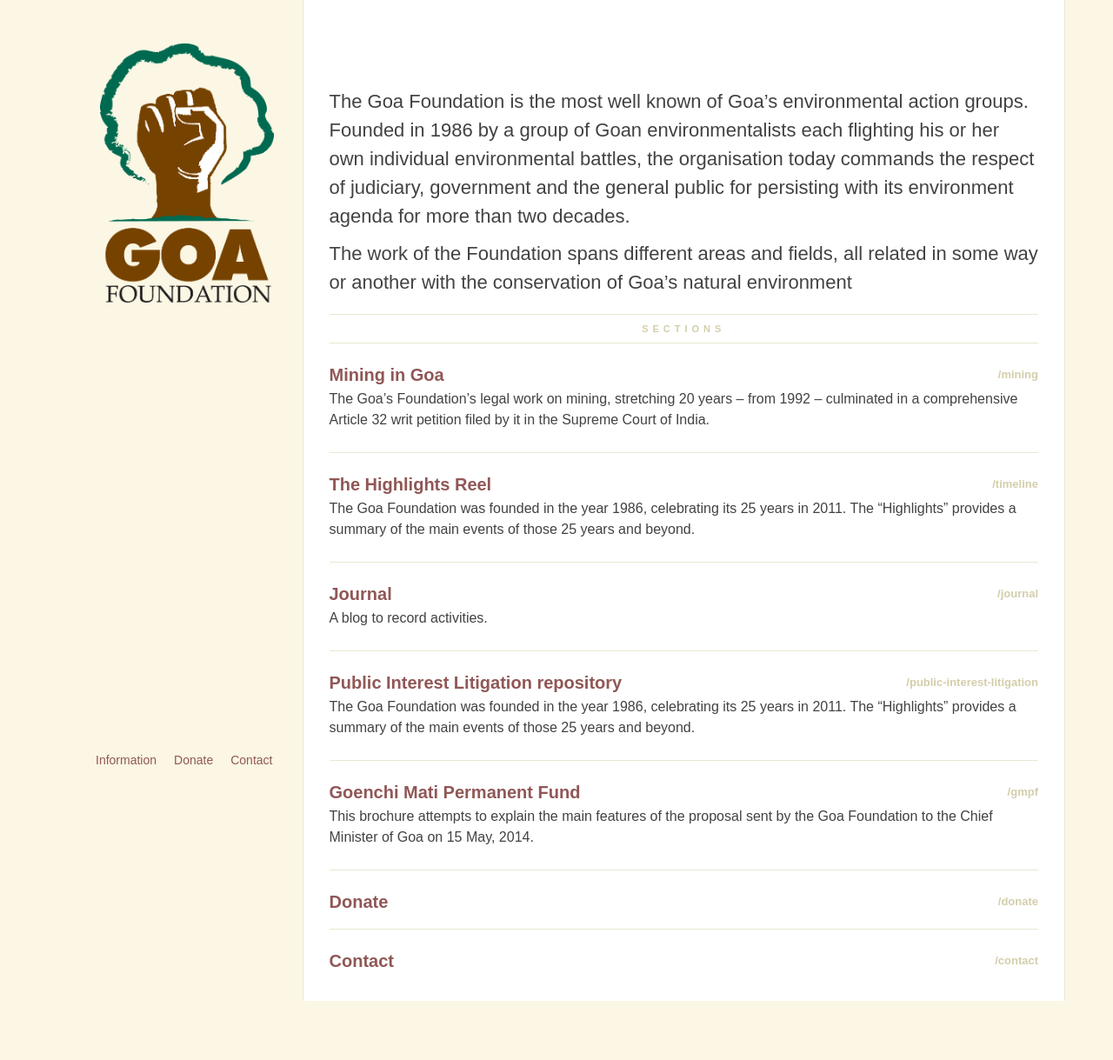
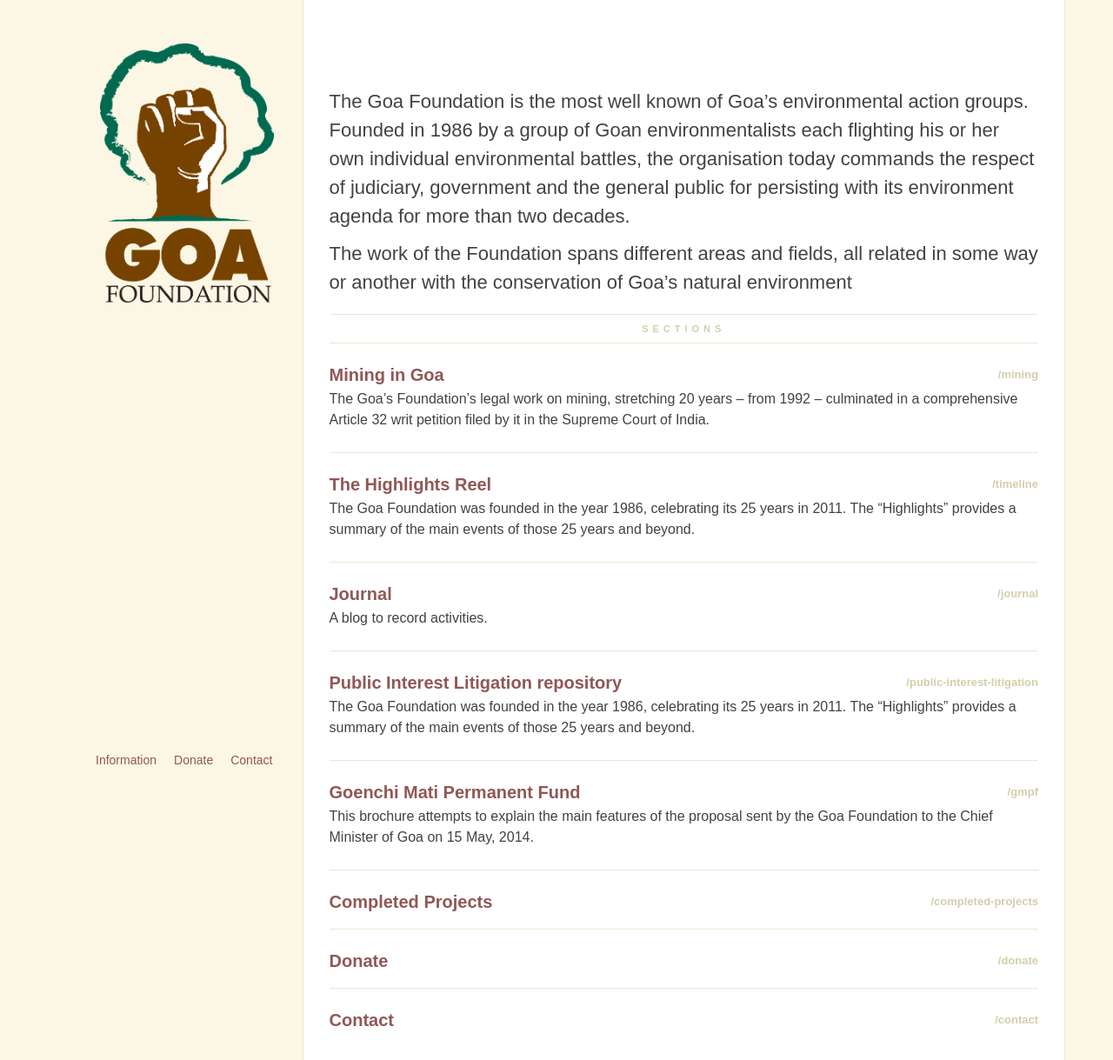
Before and after one commit to GoaFoundation/GoaFoundation.github.io, a Jekyll site: the page built from index.html, in a window 1280 px wide and 1219 px high. Shown: the whole window at 87% size. Built offline with Jekyll 4.4.1, drawn with Linux system fonts in a browser that asks for light colours; nearby versions of some CDN libraries; comment, search, counter and statistics services are not loaded.

Commit message:
Refining

```diff
--- a/index.html
+++ b/index.html
@@ -36,6 +36,9 @@
 			<p>This brochure attempts to explain the main features of the proposal sent by the Goa Foundation to the Chief Minister of Goa on 15 May, 2014.</p>
 		</li>
 		<li>
+			<h3><a href="/completed-projects">Completed Projects <small>/completed-projects</small></a></h3>
+		</li>
+		<li>
 			<h3><a href="/donate">Donate <small>/donate</small></a></h3>
 		</li>
 		<li><h3><a href="/contact">Contact <small>/contact</small></a></h3></li>
```
